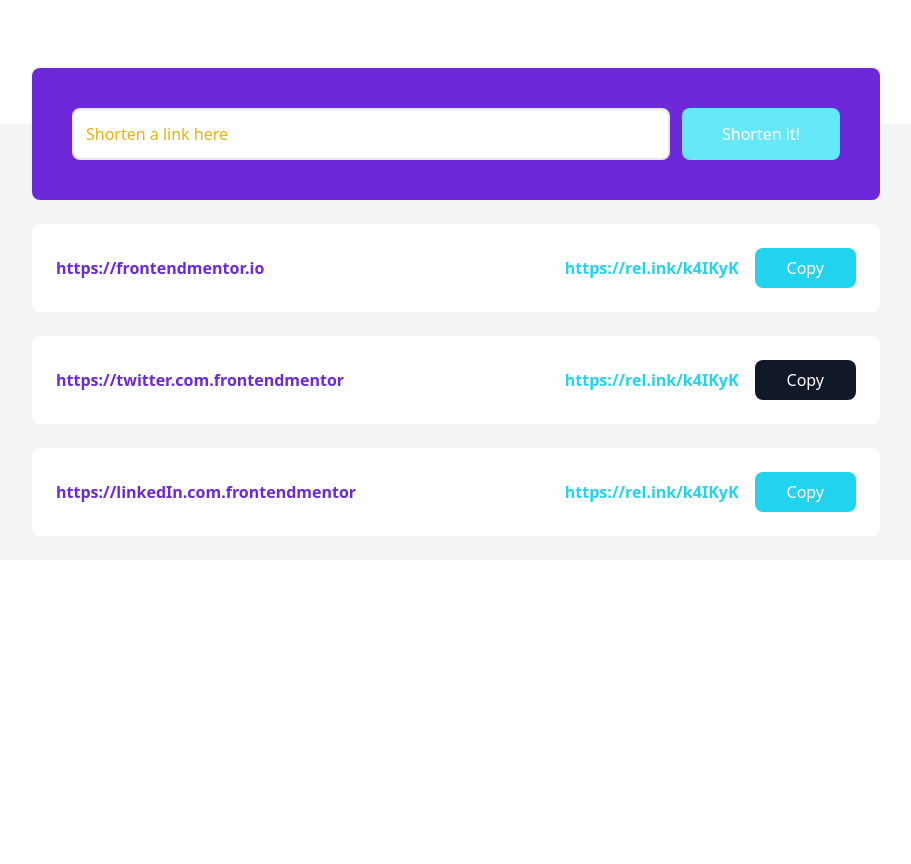
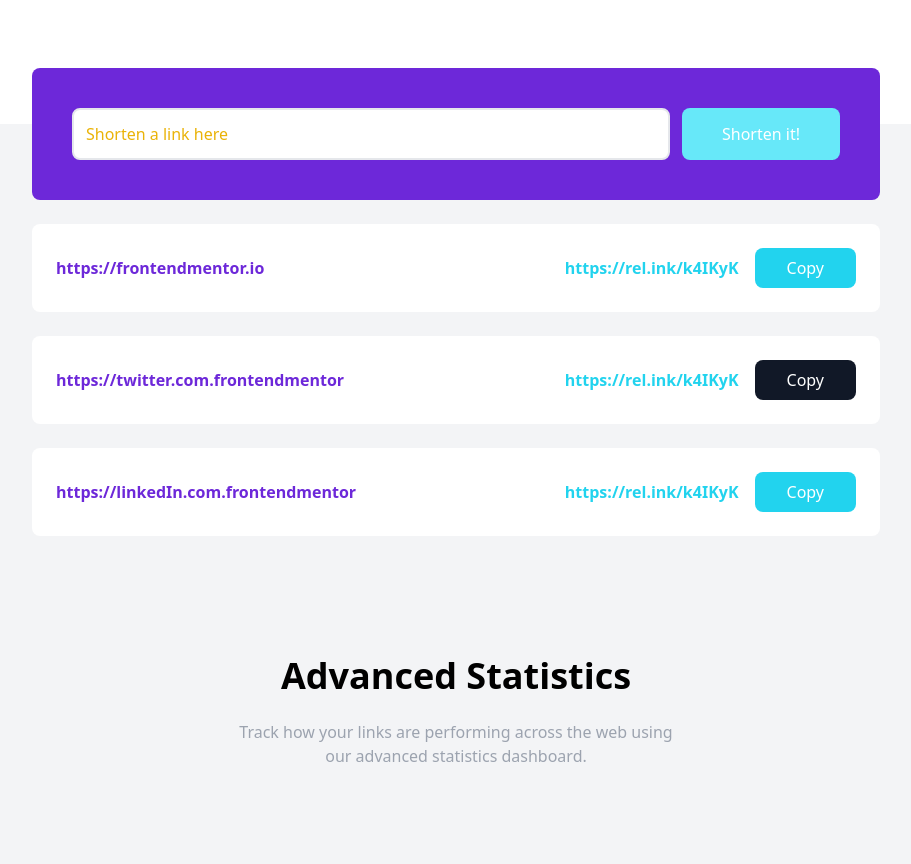
Before and after one commit to asnganje/shortly, a plain HTML site: page index.html in a window 1280 px wide. Shown: the part 620-1484 px from the top of the page, without its empty margins (184-1095 px from the left). Before the commit the page ends 1180 px from the top, so only its background shows below. Drawn offline with nearby package versions, Linux system fonts and the light colour scheme.

Commit message:
add stats section

```diff
--- a/index.html
+++ b/index.html
@@ -118,5 +118,13 @@
           </div>
       </div>
      </section>
+     <section id="stats" class="py-24 bg-gray-100">
+      <div class="container mx-auto px-3">
+        <h2 class="text-4xl mb-6 font-bold text-center">Advanced Statistics</h2>
+        <p class="max-w-xs mx-auto text-center text-gray-400 md:max-w-md">
+          Track how your links are performing across the web using our advanced statistics dashboard.
+        </p>
+      </div>
+     </section>
 </body>
 </html>
```
